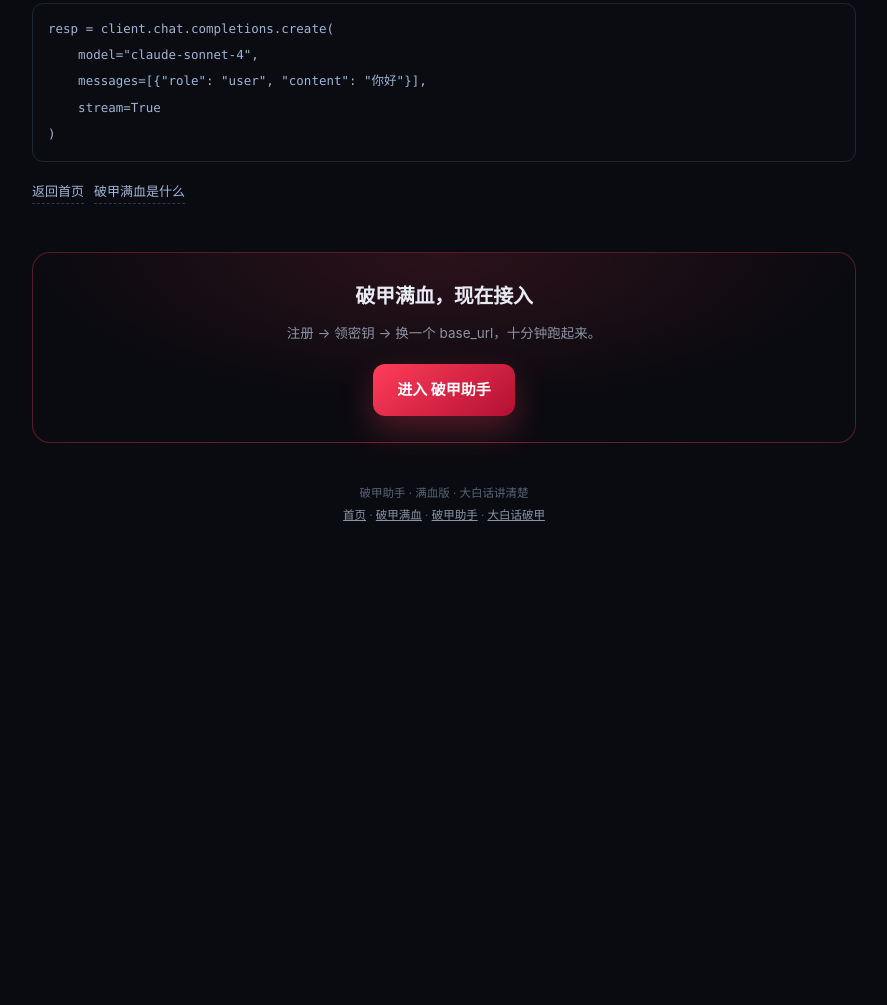
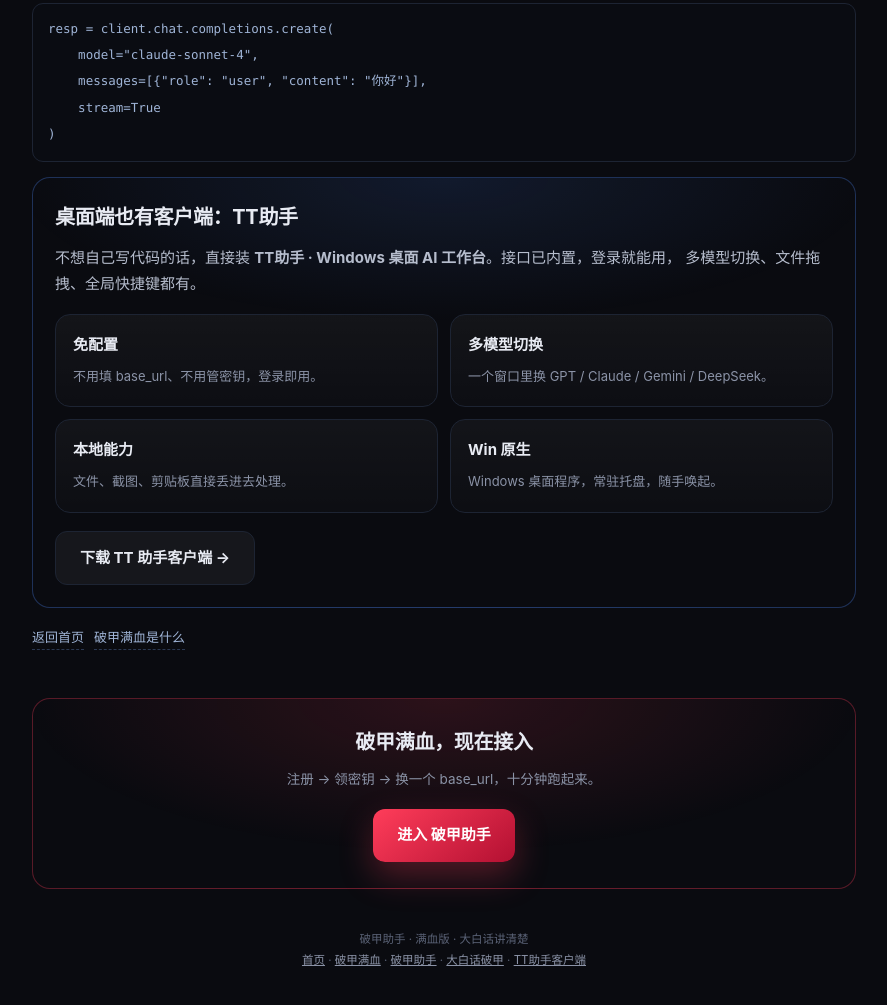
Before and after one commit to kuku-momo/pojia-manxue, a plain HTML site: page p/pojia.html in a window 1280 px wide. Shown: the part 1427-2432 px from the top of the page, without its empty margins (196-1083 px from the left). Before the commit the page ends 2025 px from the top, so only its background shows below. Drawn offline with Linux system fonts and the light colour scheme.

Commit message:
www: promo + TT??

```diff
--- a/p/pojia.html
+++ b/p/pojia.html
@@ -5,14 +5,14 @@
 <meta name="viewport" content="width=device-width,initial-scale=1">
 <title>破甲助手怎么用？一个 base_url 接入 GPT/Claude/Gemini | AI 接口中转站</title>
 <meta name="description" content="破甲助手使用教程：注册领密钥，把 base_url 改成中转地址即可兼容 OpenAI 协议，NextChat、Cherry Studio、Cursor、沉浸式翻译直接可用。">
-<meta name="keywords" content="破甲助手,破甲助手怎么用,pOJia,AI中转站,OpenAI兼容">
+<meta name="keywords" content="破甲助手,破甲助手怎么用,AI中转站,OpenAI兼容,TT助手">
 <meta name="theme-color" content="#0a0b10">
-<link rel="canonical" href="https://zz.tt2066.top/p/pojia.html">
+<link rel="canonical" href="https://www.tt2066.top/p/pojia.html">
 <meta property="og:type" content="website">
 <meta property="og:site_name" content="破甲助手 · 满血版">
 <meta property="og:title" content="破甲助手怎么用？一个 base_url 接入 GPT/Claude/Gemini | AI 接口中转站">
 <meta property="og:description" content="破甲助手使用教程：注册领密钥，把 base_url 改成中转地址即可兼容 OpenAI 协议，NextChat、Cherry Studio、Cursor、沉浸式翻译直接可用。">
-<meta property="og:url" content="https://zz.tt2066.top/p/pojia.html">
+<meta property="og:url" content="https://www.tt2066.top/p/pojia.html">
 <meta property="og:locale" content="zh_CN">
 <meta name="twitter:card" content="summary">
 <meta name="twitter:title" content="破甲助手怎么用？一个 base_url 接入 GPT/Claude/Gemini | AI 接口中转站">
@@ -63,6 +63,9 @@ code{font-family:ui-monospace,SFMono-Regular,Consolas,monospace;font-size:12.5px
 background:radial-gradient(600px 220px at 50% 0,rgba(255,61,90,.14),transparent 70%)}
 .final h2{margin:0 0 8px;font-size:20px}
 .final p{font-size:13.5px;margin:0 0 18px;color:var(--dim)}
+.assist{border:1px solid rgba(79,139,255,.30);border-radius:18px;padding:22px;
+background:radial-gradient(600px 200px at 50% 0,rgba(79,139,255,.12),transparent 72%)}
+.assist h2{margin:0 0 10px}
 .more{display:flex;flex-wrap:wrap;gap:10px;margin-top:18px;font-size:13px}
 .more a{color:#9fb4d6;text-decoration:none;border-bottom:1px dashed #2b3852}
 footer{color:#5b6377;font-size:11.5px;text-align:center;margin-top:40px;line-height:1.9}
@@ -80,7 +83,7 @@ footer{color:#5b6377;font-size:11.5px;text-align:center;margin-top:40px;line-hei
 <p class="lead">拿一串密钥、填一个 base_url，任何支持 OpenAI 协议的客户端立刻可用。</p>
 <div class="cta">
   <a class="btn p" href="https://ai.tt2066.top/">立即接入 →</a>
-  <a class="btn s" href="#how">三步接入</a>
+  <a class="btn s" href="https://tt2066.top/">下载桌面客户端</a>
 </div>
 
 <h2>破甲助手是什么</h2>
@@ -120,9 +123,25 @@ client = OpenAI(
     stream=True
 )</code></pre>
 
+
+<div class="assist">
+<h2>桌面端也有客户端：TT助手</h2>
+<p>不想自己写代码的话，直接装 <b>TT助手 · Windows 桌面 AI 工作台</b>。接口已内置，登录就能用，
+多模型切换、文件拖拽、全局快捷键都有。</p>
+<div class="grid">
+<div class="card"><b>免配置</b><span>不用填 base_url、不用管密钥，登录即用。</span></div>
+<div class="card"><b>多模型切换</b><span>一个窗口里换 GPT / Claude / Gemini / DeepSeek。</span></div>
+<div class="card"><b>本地能力</b><span>文件、截图、剪贴板直接丢进去处理。</span></div>
+<div class="card"><b>Win 原生</b><span>Windows 桌面程序，常驻托盘，随手唤起。</span></div>
+</div>
+<div class="cta" style="margin:18px 0 0">
+  <a class="btn s" href="https://tt2066.top/">下载 TT 助手客户端 →</a>
+</div>
+</div>
+
 <div class="more">
-<a href="https://zz.tt2066.top/">返回首页</a>
-<a href="https://zz.tt2066.top/p/manxue.html">破甲满血是什么</a>
+<a href="https://www.tt2066.top/">返回首页</a>
+<a href="https://www.tt2066.top/p/manxue.html">破甲满血是什么</a>
 </div>
 
 <div class="final">
@@ -132,10 +151,11 @@ client = OpenAI(
 </div>
 <footer>
 破甲助手 · 满血版 · 大白话讲清楚<br>
-<a href="https://zz.tt2066.top/" style="color:#8b93a7">首页</a> ·
-<a href="https://zz.tt2066.top/p/manxue.html" style="color:#8b93a7">破甲满血</a> ·
-<a href="https://zz.tt2066.top/p/pojia.html" style="color:#8b93a7">破甲助手</a> ·
-<a href="https://zz.tt2066.top/p/dabaihua.html" style="color:#8b93a7">大白话破甲</a>
+<a href="https://www.tt2066.top/" style="color:#8b93a7">首页</a> ·
+<a href="https://www.tt2066.top/p/manxue.html" style="color:#8b93a7">破甲满血</a> ·
+<a href="https://www.tt2066.top/p/pojia.html" style="color:#8b93a7">破甲助手</a> ·
+<a href="https://www.tt2066.top/p/dabaihua.html" style="color:#8b93a7">大白话破甲</a> ·
+<a href="https://tt2066.top/" style="color:#8b93a7">TT助手客户端</a>
 </footer>
 </div>
 </body>
```
